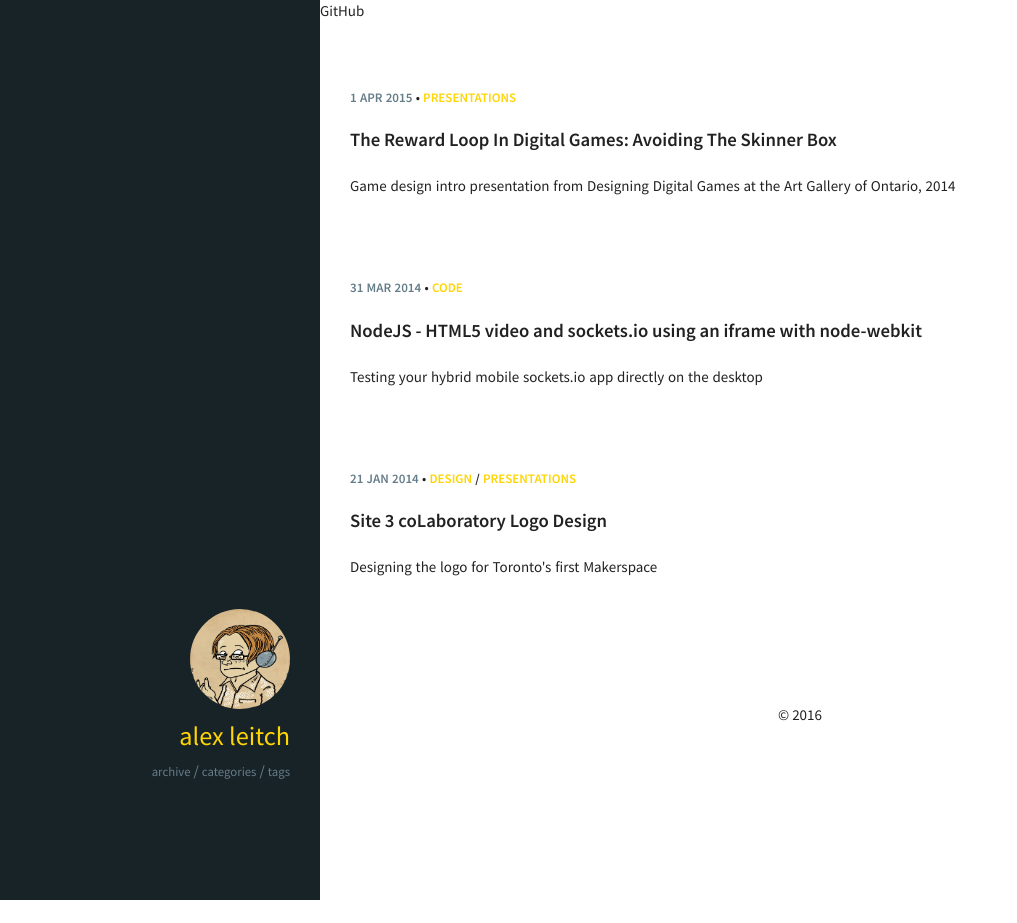
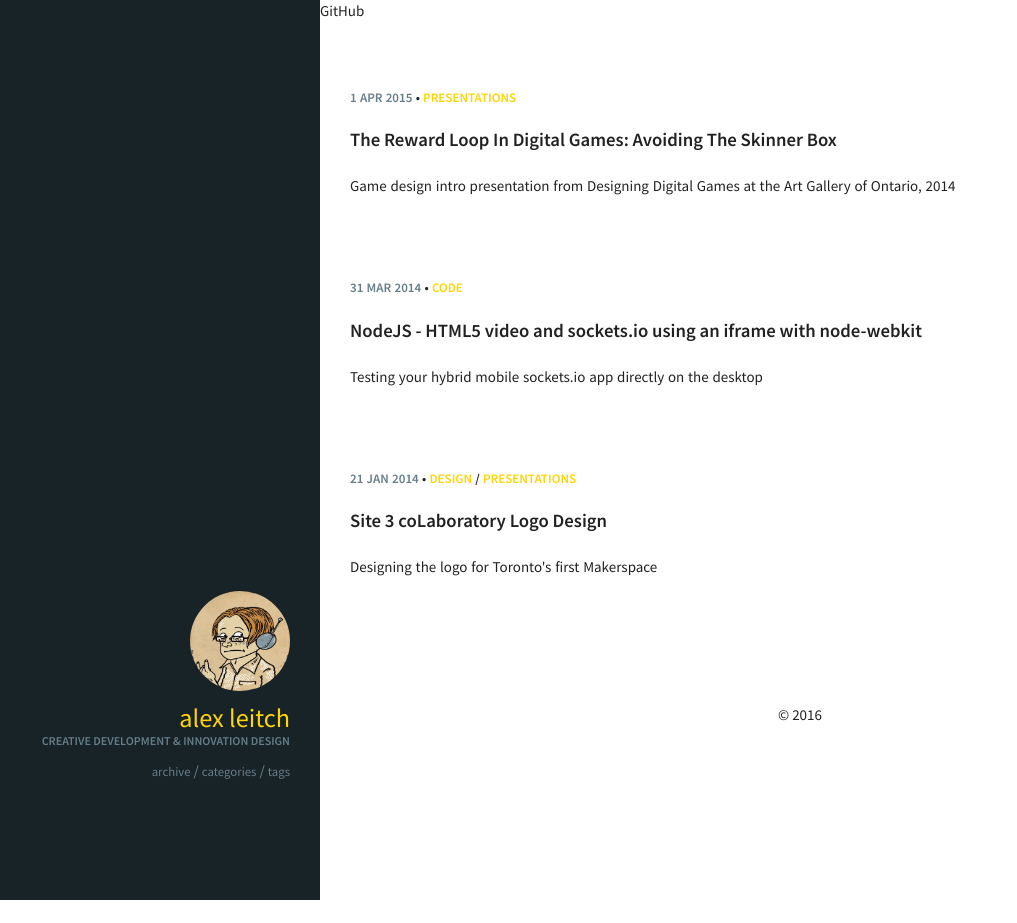
Before and after one commit to pretentiousgit/pretentiousgit.github.io, a Jekyll site: the page built from index.html, in a window 1280 px wide. Shown: the whole page, without its empty margins (0-1017 px from the left). Built offline with Jekyll 4.4.1, drawn with Linux system fonts in a browser that asks for light colours.

Commit message:
fix(sidebar): hardcoding some values to get around github limits on jekyll defaults

```diff
--- a/_includes/sidebar.html
+++ b/_includes/sidebar.html
@@ -1,7 +1,7 @@
 <div class="cover-card table-cell table-bottom">
   <img src="http://pretentiousgit.github.io/img/2016Avatar.jpg" alt="" class="avatar">
   <a href="{{ site.url }}/" class="author_name">Alex Leitch</a>
-  <span class="author_job">{{ site.owner.job }}</span>
+  <span class="author_job">Creative Development & Innovation Design</span>
   <nav class="nav">
     <ul class="nav-list">
       {% for page in site.pages %} {% if page.title %}
```
